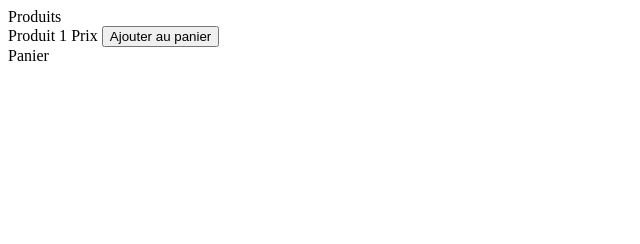
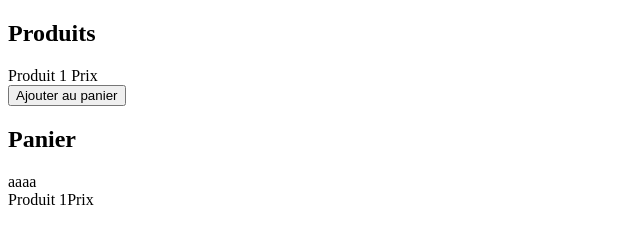
Before and after one commit to martin-samson-png/panier_d-achat, a plain HTML site: page index.html in a window 1280 px wide. Both pictures are taken after a click on the button "Ajouter au panier". Shown: the whole page, without its empty margins (0-640 px from the left). Drawn offline with Linux system fonts and the light colour scheme.

Commit message:
feat : ajout de focntion add produit cart

```diff
--- a/index.html
+++ b/index.html
@@ -9,20 +9,21 @@
     <header></header>
     <main>
         <section id="product">
-            <div><span>Produits</span></div>
+            <h1>Produits</h1>
             <div>
-                <div data-id="product1">
+                <div id="product1">
                     <span>Produit 1</span>
                     <span>Prix</span>
-                    <button type="button">Ajouter au panier</button>
                 </div>
+                <button id="button-product" type="button">Ajouter au panier</button>
             </div>
         </section>
         <section id="cart">
-            <div><span> Panier</span></div>
-            <div></div>
+            <h2>Panier</h2>
+            <div id="cartItem">aaaa</div>
         </section>
     </main>
     <footer></footer>
+    <script src="/scripts/scripts.js"></script>
 </body>
 </html>
--- a/scripts/scripts.js
+++ b/scripts/scripts.js
@@ -0,0 +1,14 @@
+const productDiv = document.getElementById("product1");
+const childArray = Array.from(productDiv.children)
+const button_product = document.getElementById("button-product");
+const cartItem = document.getElementById("cartItem")
+button_product.addEventListener("click", () => {
+    const cartDiv = document.createElement("div")
+    cartItem.appendChild(cartDiv)
+    childArray.forEach(element => {
+        const newCartItem = document.createElement("span");
+        newCartItem.textContent = element.textContent;
+        cartDiv.appendChild(newCartItem);
+    })
+
+})
```
